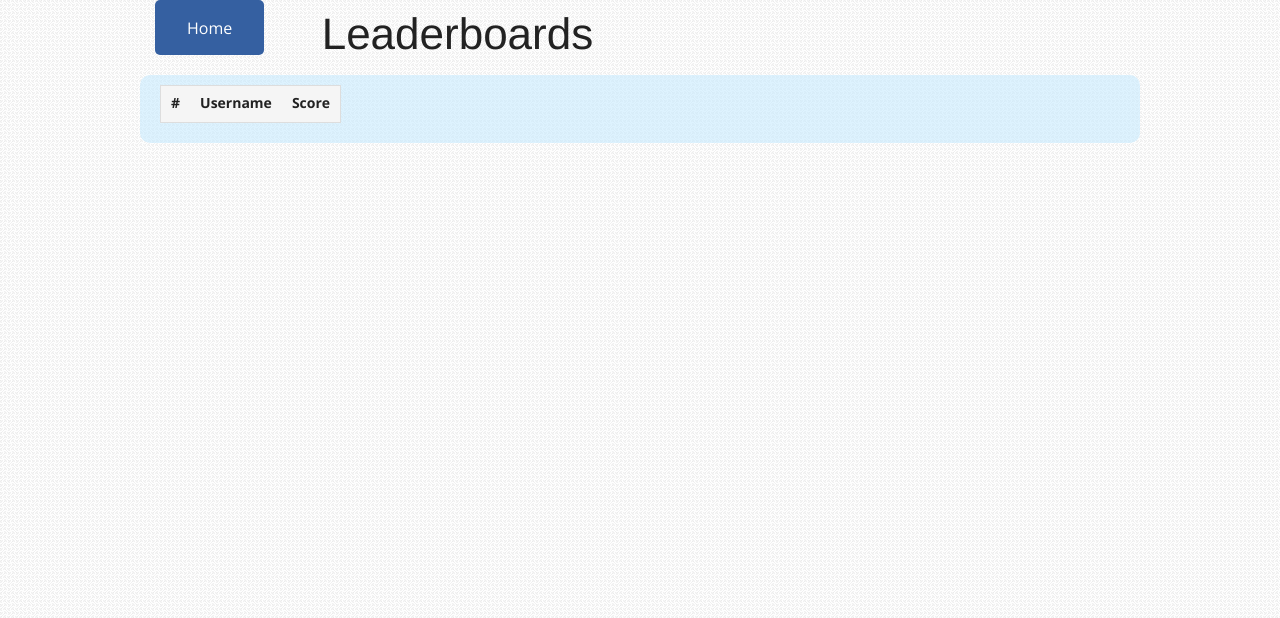
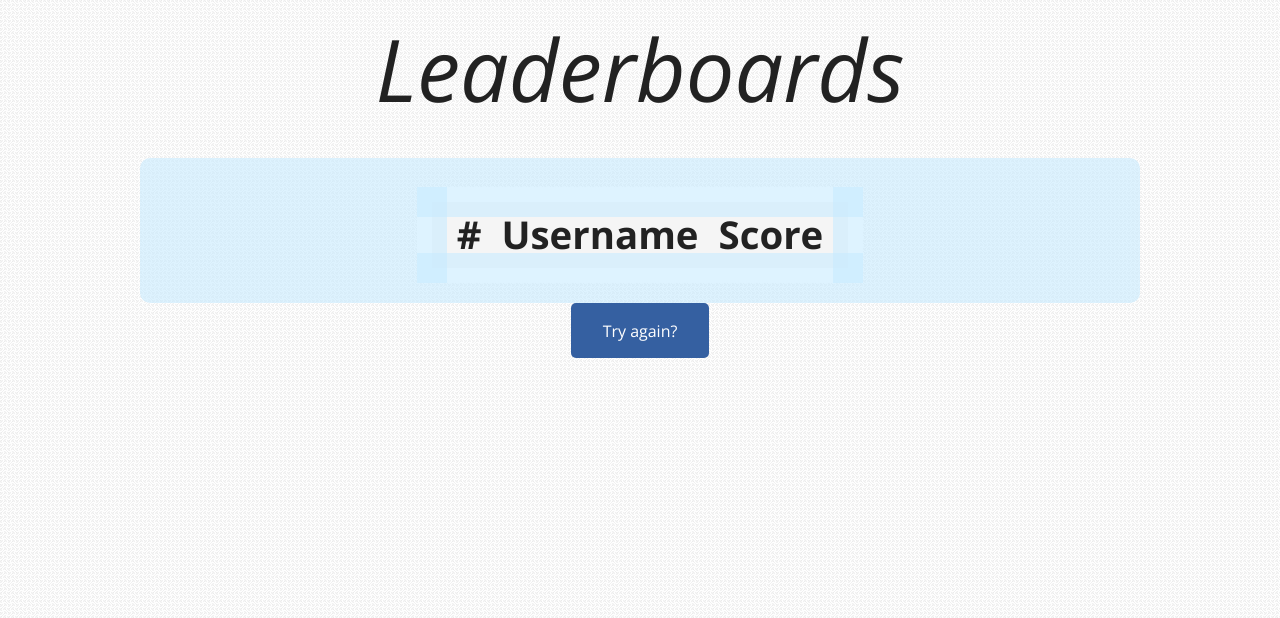
Before and after one commit to danrschlosser/whotweeted-it, a Flask app: page /leaderboard in a window 1280 px wide. Shown: the top 618 px of the page. Run offline with Flask 2, Linux system fonts and the light colour scheme; data that the repository does not hold is empty; parts of the project's set-up code (start-up, migrations or seed data) failed here and were passed over.

Commit message:
last minute changes

```diff
--- a/main.py
+++ b/main.py
@@ -14,6 +14,10 @@ app.config["DEBUG"] = True
 @app.route('/')
 def hello():
     return redirect(url_for('quiz', messages=json.dumps({"score": 0})))
+
+@app.route('/favicon.ico')
+def favicon():
+	return redirect(url_for('static', filename='img/favicon.ico'))
 
 @app.route('/quiz')
 def quiz():
--- a/quizmaker/get_methods.py
+++ b/quizmaker/get_methods.py
@@ -161,7 +161,7 @@ def getHighScores():
     for person in Person.all():
         scoreList.append({'name' : person.name, 'score' : person.score})
 
-    return sorted(scoreList[:10], key = lambda k: k['score'])[::-1]
+    return sorted(scoreList, key = lambda k: int(k['score']))[::-1][:10]
 
 
 class Mapper(object):
--- a/static/css/app.css
+++ b/static/css/app.css
@@ -22,12 +22,30 @@ button:hover, .button:hover {
 	position: relative;
 }
 
+.scores {
+	margin: 1em auto;
+	border: 30px solid rgba(200,235,255,0.6);
+}
+
+.scores tr {
+	height: 2.5em;
+}
+
+.scores td, .scores th {
+	font-size: 2em;
+}
+
 .tester {
 	text-align: center;
 	font-size: 4.5em;
 	top: 20px;
 	font-style: italic;
 	padding-top: 0px;
+}
+
+.achieve {
+	text-align: center;
+	font-size: 2em;
 }
 
 .tweet {
--- a/static/js/app.js
+++ b/static/js/app.js
@@ -2,14 +2,11 @@ $().ready(function() {
 	$("form").submit(function(e) {
 		e.preventDefault();
 		var val = $("#user_name").val();
-		console.log(val, score);
-		console.log("/post/"+val+"/"+score)
 
 		$.post("/post/"+val+"/"+score, function() {
-			console.log("bye!");
 			var leaderboard = function() {
 				window.location = "/leaderboard";
-			}
+			};
 			setTimeout(leaderboard, 500);
 
 		});
--- a/templates/foundation.html
+++ b/templates/foundation.html
@@ -4,7 +4,8 @@
 
 <head>
   <meta charset="utf-8">
-  <link rel="icon" href="../img/favicon.ico" />
+  <meta name="viewport" content="width=device-width, initial-scale=1.0">
+  <link rel="shortcut icon" href="{{ url_for('static', filename='/img/favicon.ico') }}" />
   <title>{% block title %}Who Tweeted It?{% endblock %}</title>
 
   <link href='http://fonts.googleapis.com/css?family=Open+Sans:300italic,300,700,700italic' rel='stylesheet' type='text/css'>
--- a/templates/quiz.html
+++ b/templates/quiz.html
@@ -68,7 +68,7 @@
   <footer>
     <span>
       <a href="/about">About</a> |
-      <a href="/scores">Leaderboard</a>
+      <a href="/leaderboard">Leaderboard</a>
     </span>
   </footer>
   </div>
--- a/templates/scores.html
+++ b/templates/scores.html
@@ -3,18 +3,14 @@
 {% block body %}
 
 <div class="row">
-	<div class="medium-2 columns">
-		<a class="button" href="/">Home</a>
-	</div>
-	<div class="medium-8 columns">
-		<h1>Leaderboards</h1>
-	</div>
-	<div class="medium-2 columns">
+	<div class="medium-8 medium-centered centered columns">
+		<p class="tester">Leaderboards</p>
 	</div>
 </div>
 <div class="row">
 	<div class="large-12 columns">
-		<table>
+		<div class="table-wrapper">
+			<table class="scores">
 				<thead>
 					<th>#</th>
 					<th>Username</th>
@@ -32,5 +28,11 @@
 			</table>
 		</div>
 	</div>
+</div>
+ <div class="row">
+      <div class="medium-8 medium-centered columns centered">
+        <a href="/" class="button">Try again?</a>
+      </div>
+    </div>
 
 {% endblock %}
--- a/templates/submit.html
+++ b/templates/submit.html
@@ -7,8 +7,8 @@
 <div class="main">
   <div class="row submit-page">
    <div class="medium-10 medium-centered columns">
-     <h3>Aw, nuts.</h3>
-     <p>You achieved a streak of {{score}}.</p>
+     <p class="tester">Aw, nuts!</p>
+     <p class="achieve">You achieved a streak of {{score}}.</p>
      <form>
       <div class="row collapse">
         <div class="small-10 columns">
```
Lines whose indentation alone changed are shown as unchanged.
